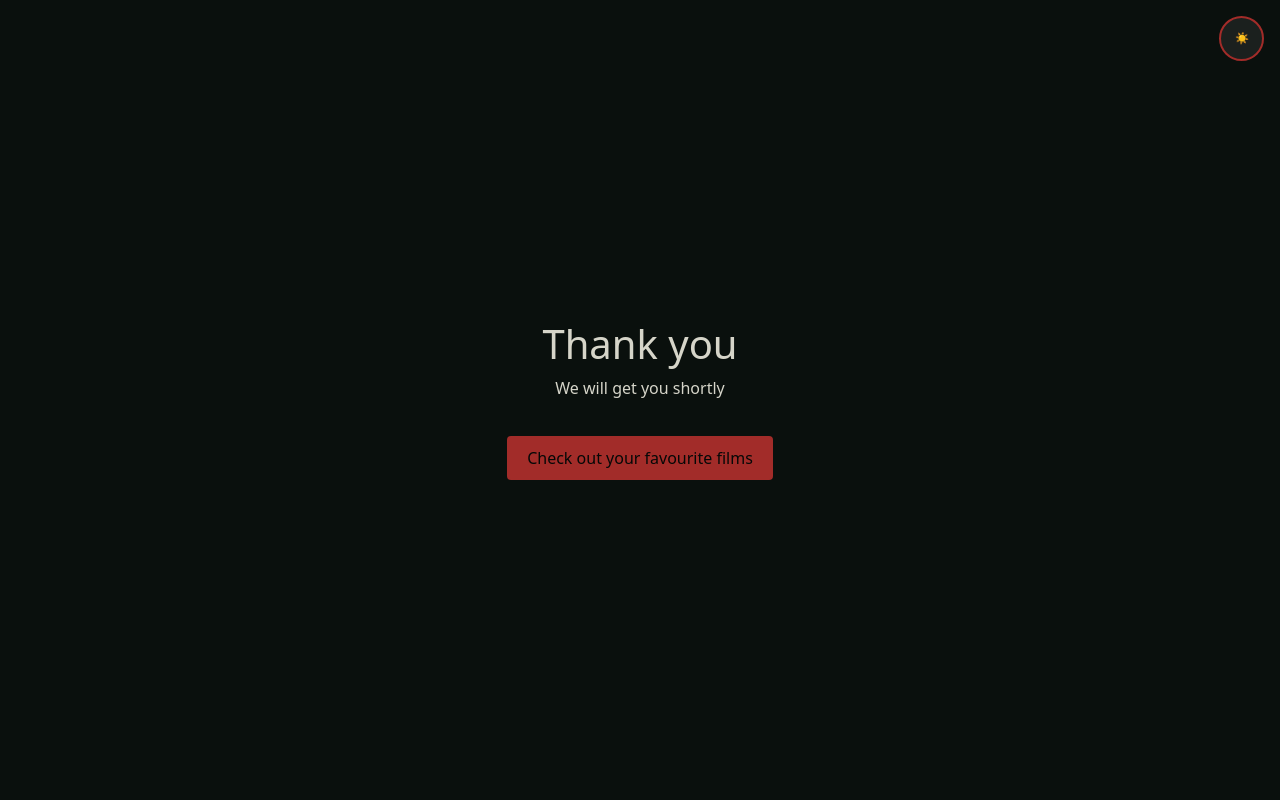
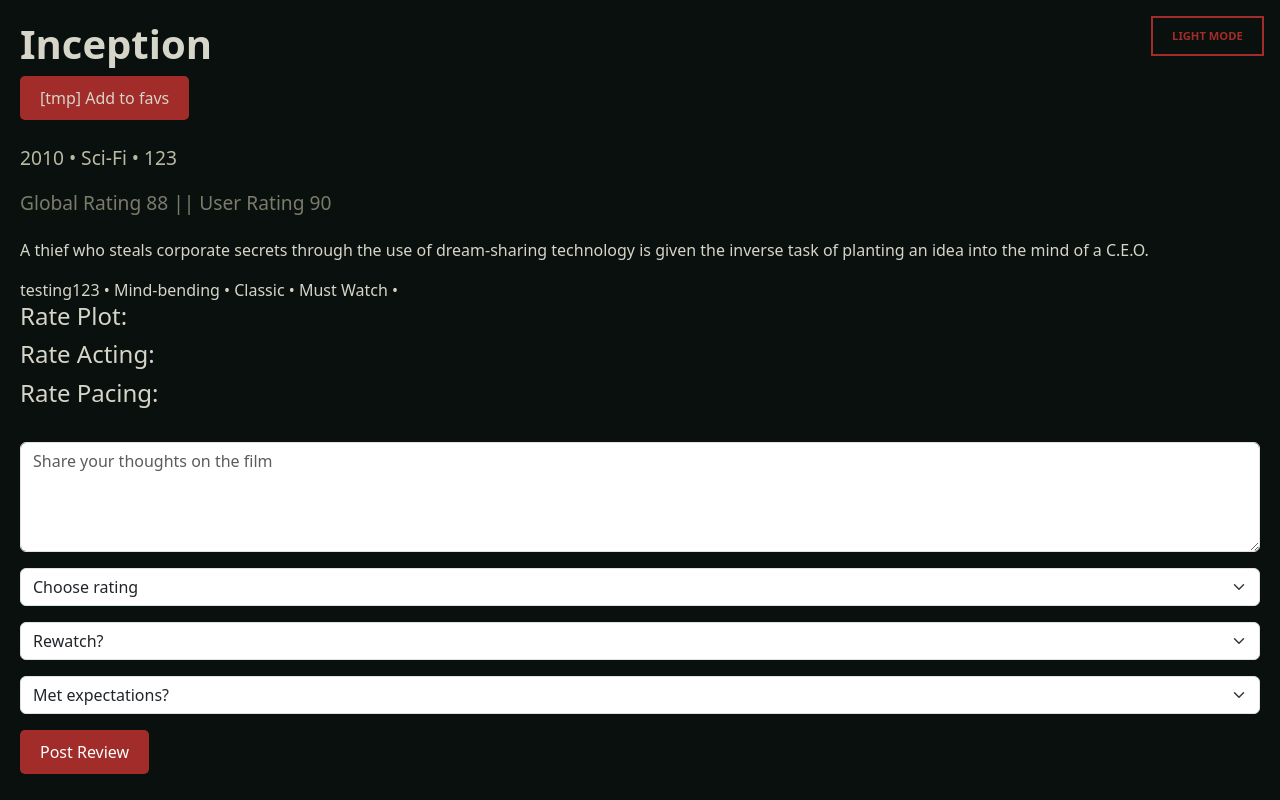
Before and after one commit to ab-21-au/cos30043-assignment, a Vue app in the folder cos30043-groupAssignment/: page / in a window 1280 px wide. Shown: the top 800 px of the page. Built offline with nearby package versions, Linux system fonts and the light colour scheme; a web font is replaced by a local one.

Commit message:
Changed Style to new :root
Modified current front to Sofia's style. Can be further edited later

```diff
--- a/cos30043-groupAssignment/src/App.vue
+++ b/cos30043-groupAssignment/src/App.vue
@@ -1,5 +1,5 @@
 <script setup>
-import HelloWorld from './components/ThankYou.vue'
+import HelloWorld from './components/Review.vue'
 
 import { useTheme } from './js/Theme.js';
 
--- a/cos30043-groupAssignment/src/components/Review.vue
+++ b/cos30043-groupAssignment/src/components/Review.vue
@@ -1,3 +1,66 @@
+<style>
+  .review-page {
+    padding: 20px;
+    background-color: var(--bg-primary);
+    color: var(--text-primary);
+  }
+
+  .hero-title {
+    font-size: 2.5rem;
+    font-weight: bold;
+    display: flex;
+    align-items: center;
+  }
+  .hero-desc {
+    font-size: 1.2rem;
+    color: var(--text-secondary);
+  }
+  .hero-rating {
+    font-size: 1.2rem;
+    color: var(--text-muted);
+  }
+  .hero-desc-long {
+    margin-top: 20px;
+  }
+  .text-desc-long {
+    font-size: 1rem;
+    color: var(--text-primary);
+  }
+  .fav-button {
+    background-color: var(--accent);
+    color: var(--text-primary);
+    border: none;
+    padding: 10px 20px;
+    border-radius: 5px;
+    cursor: pointer;
+  }
+  .fav-button:hover {
+    background-color: var(--accent-deeper);
+  }
+  .star-rating {
+    font-size: 1.5rem;
+    margin-bottom: 10px;
+  }
+  .post-btn {
+    background-color: var(--accent);
+    color: white;
+    border: none;
+    padding: 10px 20px;
+    border-radius: 5px;
+    cursor: pointer;
+  }
+  .post-btn:hover {
+    background-color: var(--accent-deeper);
+  }
+  .section-label {
+    font-size: 1.8rem;
+    margin-bottom: 20px;
+  }
+  .meta-text-review {
+    font-size: 0.9rem;
+    color: var(--text-muted);
+  }
+</style>
 <template>
   <main class="review-page">
 
@@ -162,3 +225,10 @@
 
 
 </script>
+
+<style>
+.review-page {
+  padding: 20px;
+}
+
+</style>
--- a/cos30043-groupAssignment/src/style.css
+++ b/cos30043-groupAssignment/src/style.css
@@ -309,6 +309,7 @@
 }
 
 /* Temp Toggle Button */
+@media (max-width: 2048px) {
   .theme-toggle {
     position: fixed;
     top: 1rem;
@@ -324,12 +325,17 @@
     font-size: 0.7rem;
   }
 
+  .toggle-text{
+    display: block;
+  }
+
   .toggle-icon{
     display: none;
   }
+}
 
 /* Mobile Response with Toggle Button */
-@media (min-width: 320px){
+@media (max-width: 360px){
   .theme-toggle{
     padding: 0.6rem;
     width: 45px;
```
Lines whose indentation alone changed are shown as unchanged.
